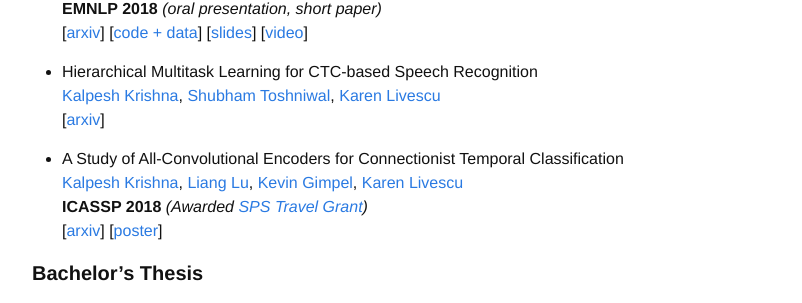
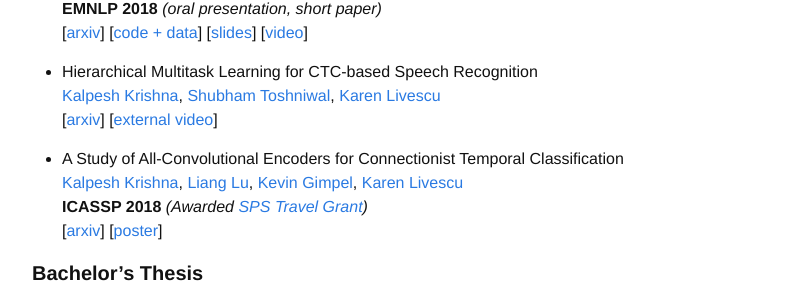
Before and after one commit to martiansideofthemoon/martiansideofthemoon.github.io, a Jekyll site: the page built from _pages/research.md, in a window 1280 px wide. Shown: the part 593-896 px from the top of the page, without its empty margins (238-1040 px from the left). Built offline with Jekyll 4.4.1, drawn with Linux system fonts in a browser that asks for light colours; comment, search, counter and statistics services are not loaded.

Commit message:
Adding external paper for multitask speech paper

```diff
--- a/_pages/research.md
+++ b/_pages/research.md
@@ -27,7 +27,7 @@ My interests include Natural Language Processing, Speech Recognition, Machine Le
 
 * Hierarchical Multitask Learning for CTC-based Speech Recognition
 [Kalpesh Krishna](http://martiansideofthemoon.github.io/), [Shubham Toshniwal](http://ttic.uchicago.edu/~shtoshni/), [Karen Livescu](http://ttic.uchicago.edu/~klivescu/)
-\[[arxiv](https://arxiv.org/abs/1807.06234)\]
+\[[arxiv](https://arxiv.org/abs/1807.06234)\] \[[external video](https://www.youtube.com/watch?v=OSpFS8kyibw)\]
 
 * A Study of All-Convolutional Encoders for Connectionist Temporal Classification
 [Kalpesh Krishna](http://martiansideofthemoon.github.io/), [Liang Lu](http://ttic.uchicago.edu/~llu/), [Kevin Gimpel](http://ttic.uchicago.edu/~kgimpel/), [Karen Livescu](http://ttic.uchicago.edu/~klivescu/)
```
